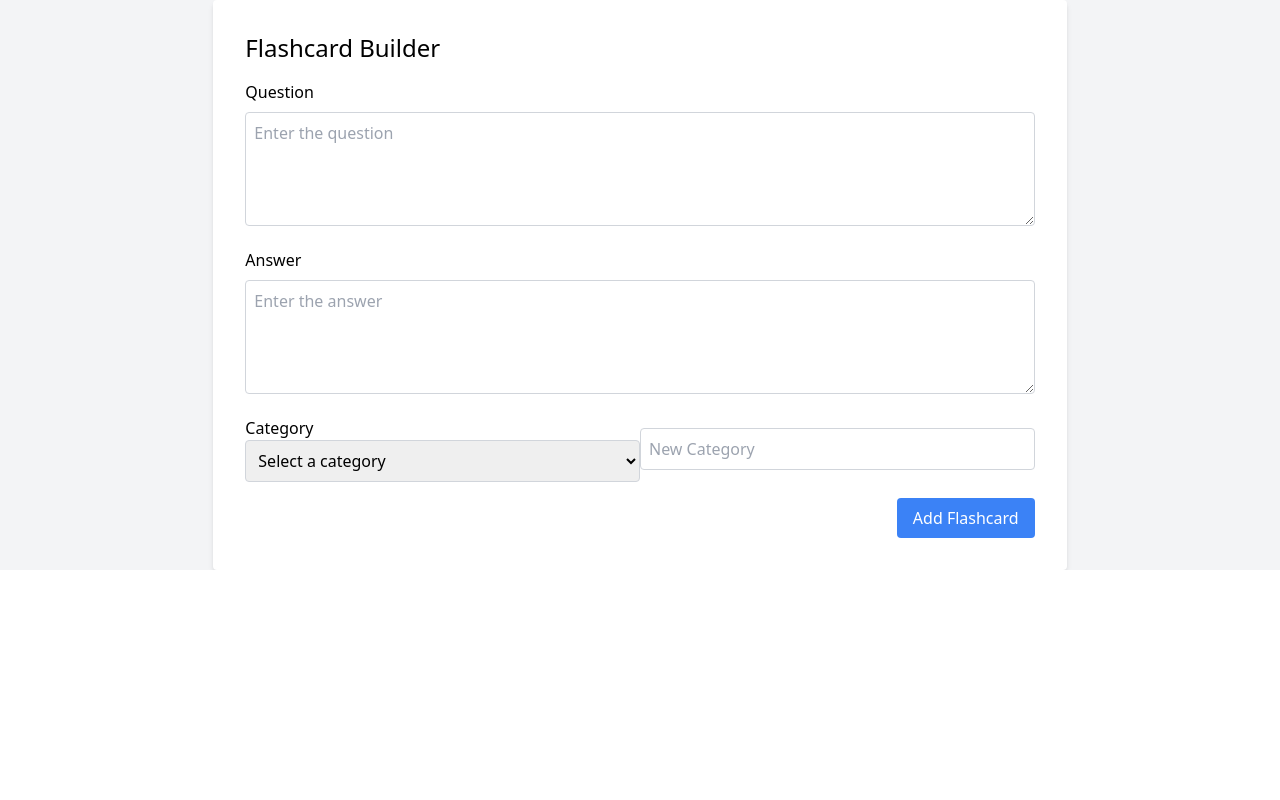
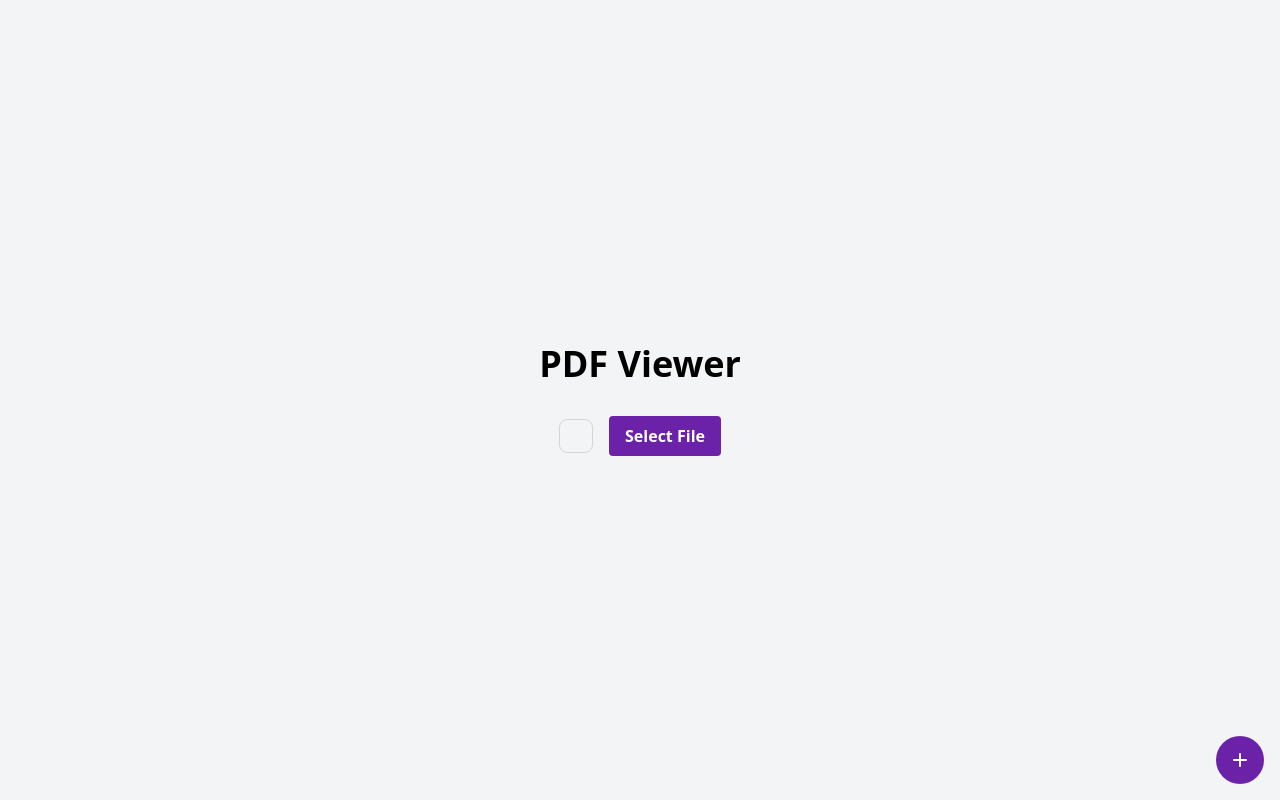
Before and after one commit to ruth987/make-learning-fun, a React (Vite) app in the folder make-learning-fun/: page /studypage in a window 1280 px wide. Built offline with nearby package versions, Linux system fonts and the light colour scheme.

Commit message:
complete ui for the studyNow page

```diff
--- a/make-learning-fun/src/components/Home/Navbar.tsx
+++ b/make-learning-fun/src/components/Home/Navbar.tsx
@@ -1,5 +1,6 @@
 import React from 'react';
 import profilepicture from '../../assets/profilepicture.png';
+import logo from '../../assets/logo.svg';
 
 const Navbar: React.FC = () => {
   return (
@@ -7,8 +8,8 @@ const Navbar: React.FC = () => {
 <nav className="bg-white border-gray-200 dark:bg-gray-900 shadow-md">
   <div className="max-w-screen-xl flex flex-wrap items-center justify-between mx-auto p-4">
   <a href="https://flowbite.com/" className="flex items-center">
-      <img src="https://flowbite.com/docs/images/logo.svg" className="h-8 mr-3" alt="Flowbite Logo" />
-      <span className="self-center text-2xl font-semibold whitespace-nowrap dark:text-white">Flowbite</span>
+      <img src={logo} className="h-8 mr-0" alt="Flowbite Logo" />
+      <span className="self-center text-2xl font-semibold whitespace-nowrap dark:text-white">akeLearningFun</span>
   </a>
   <div className="flex items-center md:order-2">
       <button type="button" className="flex mr-3 text-sm bg-gray-800 rounded-full md:mr-0 focus:ring-4 focus:ring-gray-300 dark:focus:ring-gray-600" id="user-menu-button" aria-expanded="false" data-dropdown-toggle="user-dropdown" data-dropdown-placement="bottom">
--- a/make-learning-fun/src/components/Study/FlashcardBuilder.tsx
+++ b/make-learning-fun/src/components/Study/FlashcardBuilder.tsx
@@ -69,9 +69,9 @@ const FlashcardBuilder: React.FC = () => {
   };
 
   return (
-    <div className="flex flex-col h-screen bg-gray-100">
+    <>
       <div className="flex-1 flex items-center justify-center">
-        <div className="bg-white p-8 rounded shadow-md w-2/3">
+        <div className="bg-white p-8 rounded shadow-md w-3/3">
           <h1 className="text-2xl mb-4">Flashcard Builder</h1>
           <div className="w-full">
             <label htmlFor="question" className="block mb-2">
@@ -99,8 +99,8 @@ const FlashcardBuilder: React.FC = () => {
               placeholder="Enter the answer"
             />
           </div>
-          <div className="w-full mt-4 flex flex-col sm:flex-row sm:items-center">
-            <div className="w-full sm:w-1/2">
+          <div className="w-full mt-4  flex-row items-center">
+            <div className="">
               <label htmlFor="category" className="mr-2">
                 Category
               </label>
@@ -108,22 +108,22 @@ const FlashcardBuilder: React.FC = () => {
                 id="category"
                 value={selectedCategory}
                 onChange={handleCategoryChange}
-                className="w-full p-2 border border-gray-300 rounded focus:outline-none focus:ring focus:border-blue-300"
+                className="w-full p-2 border border-gray-300 rounded focus:outline-none focus:ring focus:border-purple-300"
               >
                 <option value="">Select a category</option>
                 {categories.map((category) => (
                   <option key={category.title} value={category.title}>
-                    {category.title}flashcardbuilder
+                    {category.title}
                   </option>
                 ))}
               </select>
             </div>
-            <div className="w-full sm:w-1/2 mt-4 sm:mt-0">
+            <div className="mt-5">
               <input
                 type="text"
                 value={newCategory}
                 onChange={handleNewCategoryChange}
-                className="w-full p-2 border border-gray-300 rounded focus:outline-none focus:ring focus:border-blue-300"
+                className="w-full p-2 border border-gray-300 rounded focus:outline-none focus:ring focus:border-purple-300"
                 placeholder="New Category"
               />
             </div>
@@ -131,7 +131,7 @@ const FlashcardBuilder: React.FC = () => {
           <div className="flex justify-end mt-4">
             <button
               onClick={handleAddFlashcard}
-              className="px-4 py-2 bg-blue-500 text-white rounded hover:bg-blue-600 focus:outline-none focus:ring focus:border-blue-300"
+              className="px-4 py-2 bg-purple-700 text-white rounded hover:bg-purple-800 focus:outline-none focus:ring focus:border-purple-300"
             >
               Add Flashcard
             </button>
@@ -151,7 +151,7 @@ const FlashcardBuilder: React.FC = () => {
           </div>
         ))}
       </div>
-    </div>
+      </>
   );
 };
 
--- /dev/null
+++ b/make-learning-fun/src/components/Study/PdfViewer.tsx
@@ -0,0 +1,83 @@
+import React, { ChangeEvent, useRef, useState } from 'react';
+
+const PdfViewer: React.FC = () => {
+  const fileInputRef = useRef<HTMLInputElement>(null);
+  const [showFlashcardBuilder, setShowFlashcardBuilder] = useState(false);
+
+  const handleFileSelect = (event: ChangeEvent<HTMLInputElement>) => {
+    const file = event.target.files?.[0];
+    if (file) {
+      // Handle the selected file
+      // You can use a PDF library like pdf.js to display the PDF content
+      console.log('Selected file:', file);
+    }
+  };
+
+  const openFileSelector = () => {
+    fileInputRef.current?.click();
+  };
+
+  const toggleFlashcardBuilder = () => {
+    setShowFlashcardBuilder(!showFlashcardBuilder);
+  };
+
+  return (
+    <div className="flex flex-col items-center justify-center h-screen bg-gray-100 w-full">
+      <h1 className="text-4xl font-bold mb-8">PDF Viewer</h1>
+      <div className="flex w-full justify-center items-center">
+        <div className="w-7/10 border border-gray-300 rounded-lg p-4">
+          {/* PDF viewer component */}
+          {/* Use your preferred PDF library here */}
+        </div>
+        <div className="w-3/10 ml-4">
+          <div className="flex justify-center">
+            <button
+              className="bg-purple-800 hover:bg-purple-900 text-white font-bold py-2 px-4 rounded focus:outline-none focus:shadow-outline items-center"
+              onClick={openFileSelector}
+            >
+              Select File
+            </button>
+          </div>
+          <div className="flex justify-end">
+            <div className="fixed bottom-4 right-4">
+              <button
+                className="bg-purple-800 hover:bg-purple-900 text-white rounded-full w-12 h-12 flex items-center justify-center"
+                onClick={toggleFlashcardBuilder}
+              >
+                <svg
+                  xmlns="http://www.w3.org/2000/svg"
+                  fill="none"
+                  viewBox="0 0 24 24"
+                  stroke="currentColor"
+                  className="w-6 h-6"
+                >
+                  <path
+                    strokeLinecap="round"
+                    strokeLinejoin="round"
+                    strokeWidth={2}
+                    d="M12 6v6m0 0v6m0-6h6m-6 0H6"
+                  />
+                </svg>
+              </button>
+            </div>
+          </div>
+          <input
+            type="file"
+            accept=".pdf"
+            className="hidden"
+            ref={fileInputRef}
+            onChange={handleFileSelect}
+          />
+          {showFlashcardBuilder && <FlashcardBuilder />}
+        </div>
+      </div>
+    </div>
+  );
+};
+
+const FlashcardBuilder: React.FC = () => {
+  // Add your FlashcardBuilder component code here
+  return <div>Flashcard Builder Component</div>;
+};
+
+export default PdfViewer;
--- a/make-learning-fun/src/components/Study/StudyNow.tsx
+++ b/make-learning-fun/src/components/Study/StudyNow.tsx
@@ -0,0 +1,14 @@
+import React from 'react';
+import PdfViewer from './PdfViewer';
+import FlashcardBuilder from './FlashcardBuilder';
+
+const StudyNow = () => {
+  return (
+    <div className="flex">
+      <PdfViewer />
+        {/* <FlashcardBuilder /> */}
+    </div>
+  );
+};
+
+export default StudyNow;
--- a/make-learning-fun/src/pages/StudyPage.tsx
+++ b/make-learning-fun/src/pages/StudyPage.tsx
@@ -1,10 +1,11 @@
 import React from 'react'
-import FlashcardBuilder from '../components/Study/FlashcardBuilder'
+// import FlashcardBuilder from '../components/Study/FlashcardBuilder'
+import StudyNow from '../components/Study/StudyNow'
 
 const StudyPage = () => {
   return (
     <div>
-      <FlashcardBuilder />
+      <StudyNow />
     </div>
   )
 }
```
Also changed, not shown: make-learning-fun/src/assets/logo.svg (added), make-learning-fun/src/components/Study/PDFViewer.tsx (deleted).
